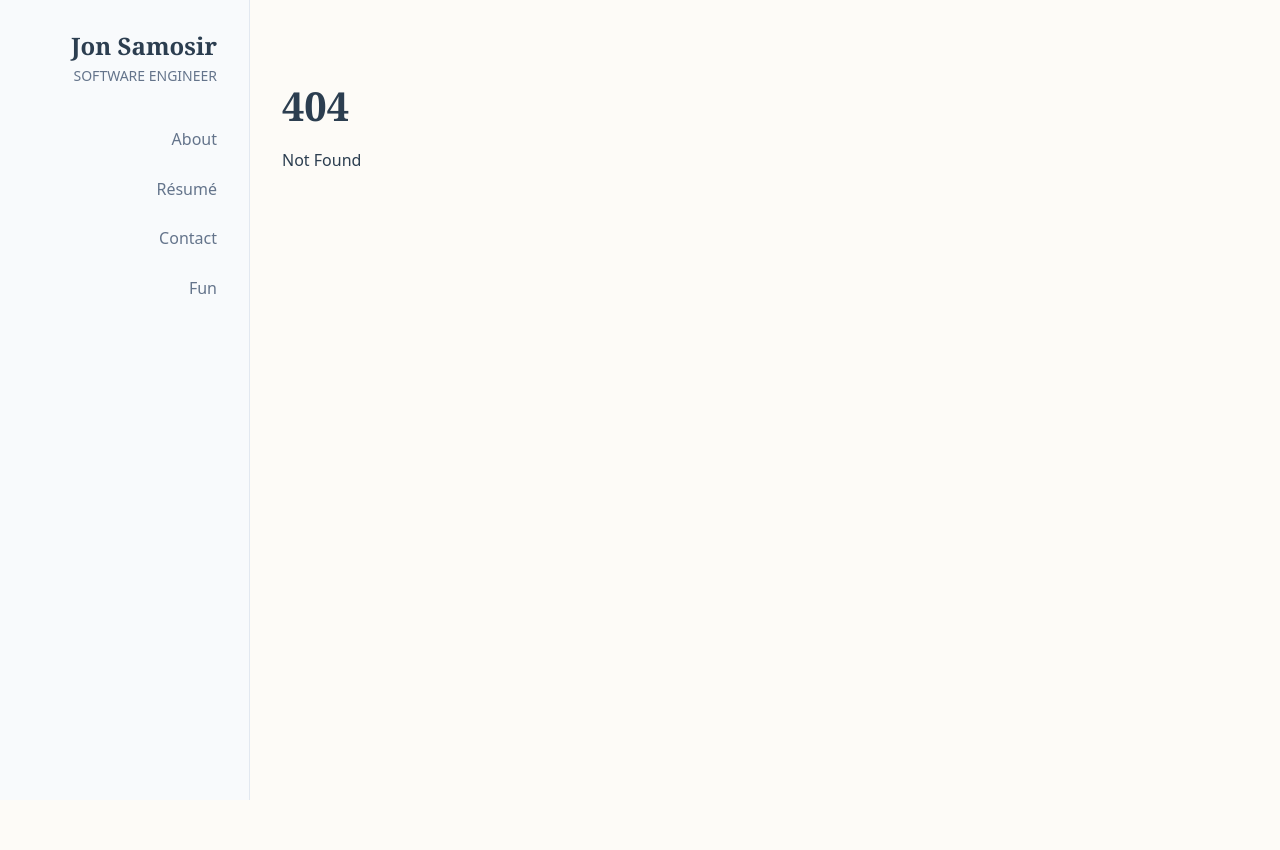
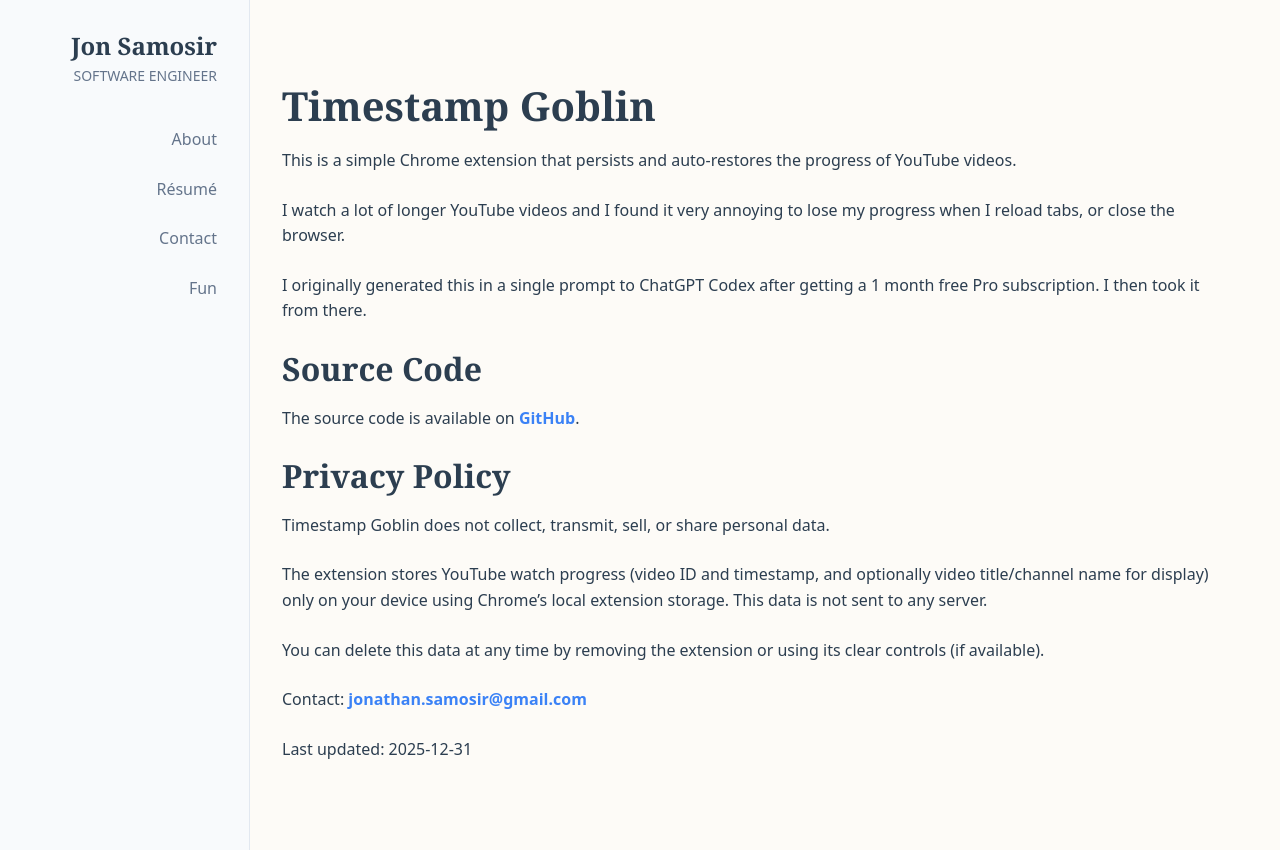
Before and after one commit to poltak/poltak.github.io, a SvelteKit app: page /timestamp-goblin in a window 1280 px wide. Before the commit this address had no page. Before the commit the page ends 800 px from the top, so only its background shows below. Built offline with nearby package versions, Linux system fonts and the light colour scheme.

Commit message:
Write simple page for timestamp goblin

```diff
--- /dev/null
+++ b/src/routes/timestamp-goblin/+page.svelte
@@ -0,0 +1,41 @@
+<h1>Timestamp Goblin</h1>
+
+<p>
+    This is a simple Chrome extension that persists and auto-restores the progress of YouTube
+    videos.
+</p>
+
+<p>
+    I watch a lot of longer YouTube videos and I found it very annoying to lose my progress when I
+    reload tabs, or close the browser.
+</p>
+
+<p>
+    I originally generated this in a single prompt to ChatGPT Codex after getting a 1 month free Pro
+    subscription. I then took it from there.
+</p>
+
+<h2>Source Code</h2>
+
+<p>
+    The source code is available on <a href="https://github.com/poltak/timestamp-goblin">GitHub</a>.
+</p>
+
+<h2>Privacy Policy</h2>
+
+<p>Timestamp Goblin does not collect, transmit, sell, or share personal data.</p>
+
+<p>
+    The extension stores YouTube watch progress (video ID and timestamp, and optionally video
+    title/channel name for display) only on your device using Chrome’s local extension storage. This
+    data is not sent to any server.
+</p>
+
+<p>
+    You can delete this data at any time by removing the extension or using its clear controls (if
+    available).
+</p>
+
+<p>Contact: <a href="mailto:jonathan.samosir@gmail.com">jonathan.samosir@gmail.com</a></p>
+
+<p>Last updated: 2025-12-31</p>
```
